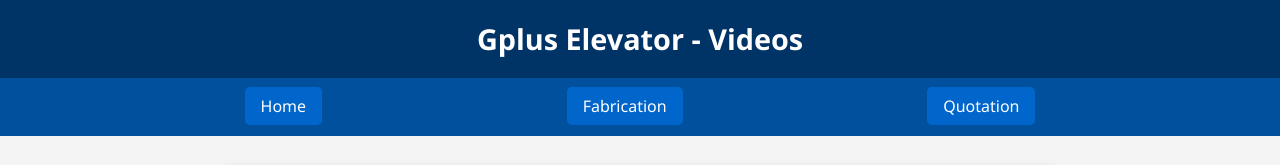
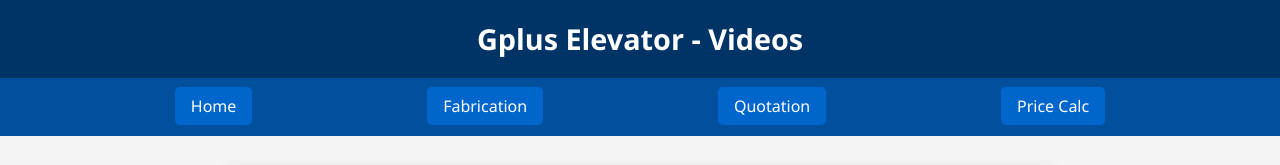
Before and after one commit to gpluselevator/gpluselevator.github.io, a plain HTML site: page videos.html in a window 1280 px wide. Shown: the top 165 px of the page. Drawn offline with Linux system fonts and the light colour scheme.

Commit message:
Update videos.html

```diff
--- a/videos.html
+++ b/videos.html
@@ -84,6 +84,7 @@
       <li><a href="index.html">Home</a></li>
       <li><a href="fabrication.html">Fabrication</a></li>
       <li><a href="quotation.html">Quotation</a></li>
+      <li><a href="https://gpluselevator.github.io/calculator">Price Calc</a></li>
     </ul>
   </nav>
 
```
